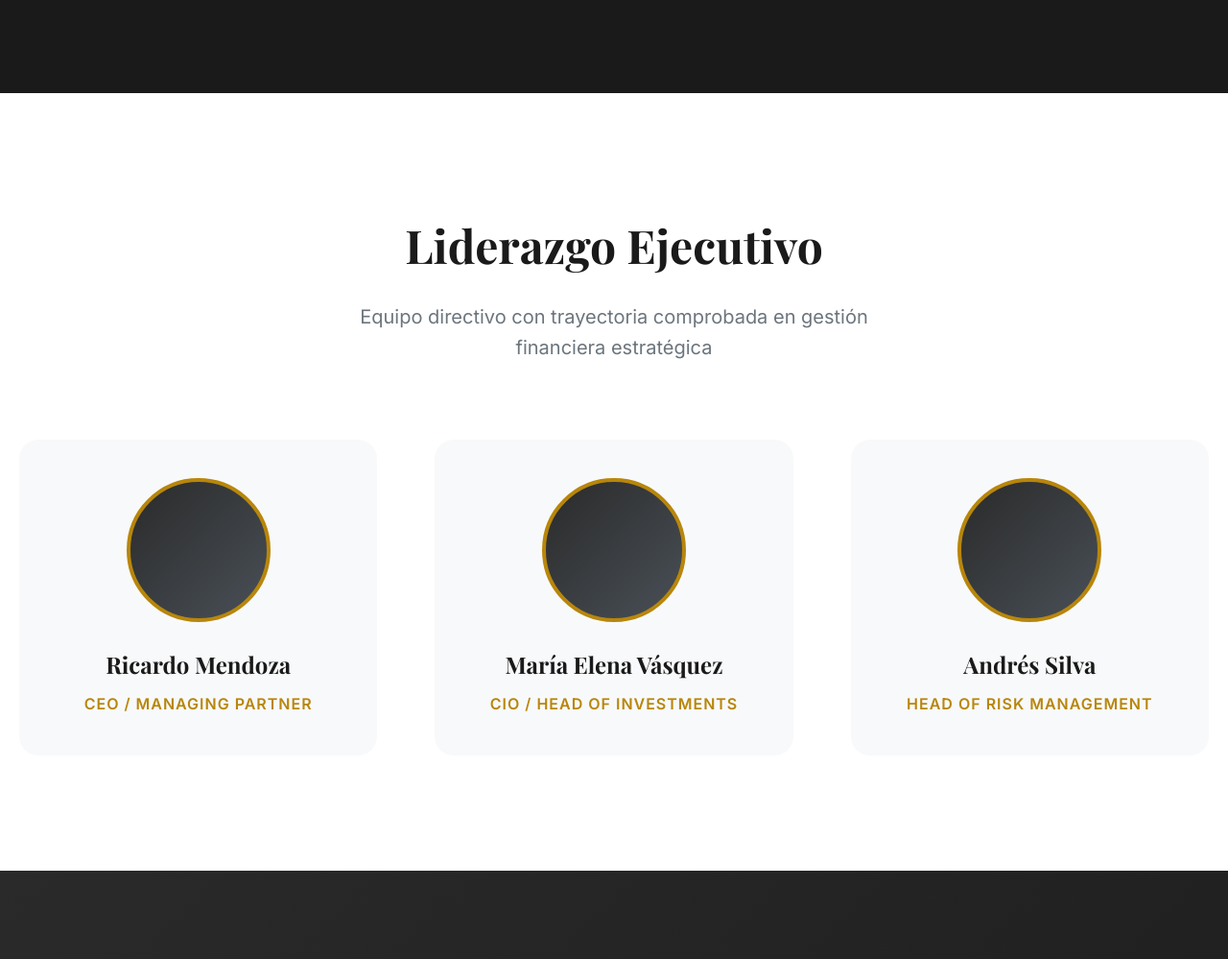
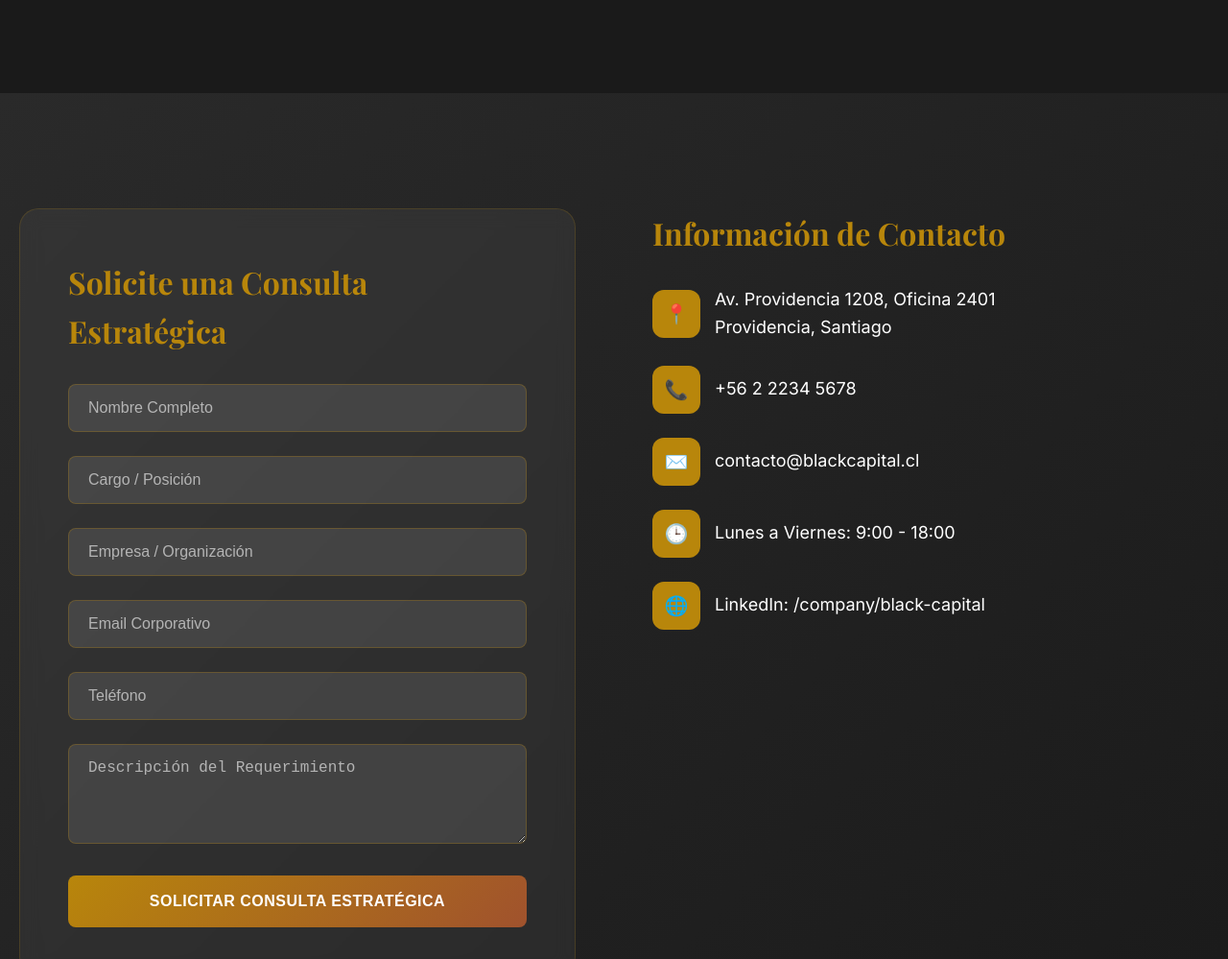
Before and after one commit to BlackCapitalChile/BlackCapitalChile.github.io, a plain HTML site: page index.html in a window 1280 px wide. Shown: the part 1923-2922 px from the top of the page at 96% size. Drawn offline with nearby package versions, Linux system fonts and the light colour scheme.

Commit message:
Cambios1

```diff
--- a/index.html
+++ b/index.html
@@ -716,7 +716,7 @@
     </section>
 
     <!-- Equipo -->
-    <section class="team" id="quienes-somos">
+    <!-- <section class="team" id="quienes-somos">
         <div class="container">
             <div class="section-title">
                 <h2>Liderazgo Ejecutivo</h2>
@@ -740,7 +740,7 @@
                 </div>
             </div>
         </div>
-    </section>
+    </section> -->
 
     <!-- Contacto -->
     <section class="contact" id="contacto">
```
